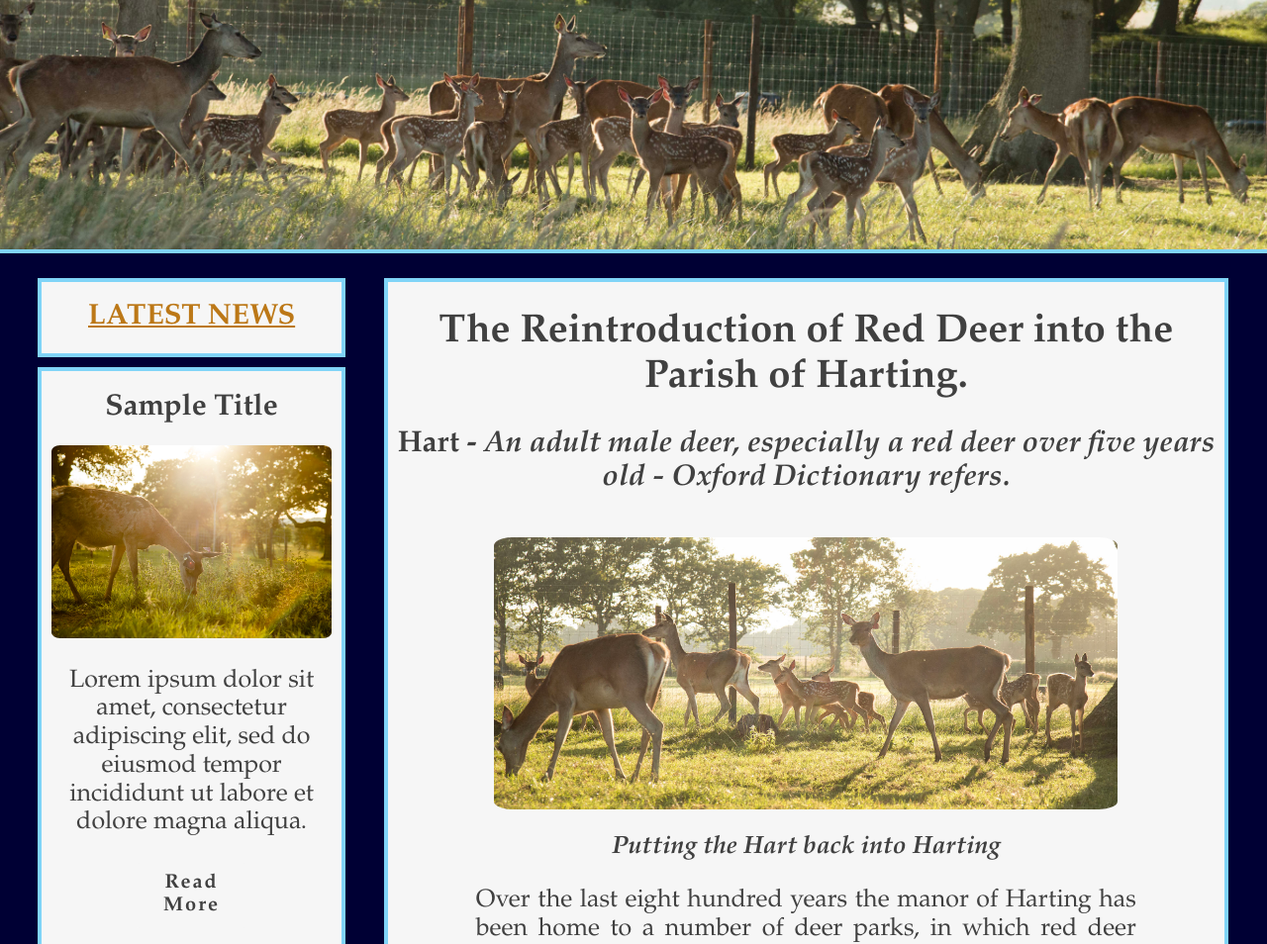
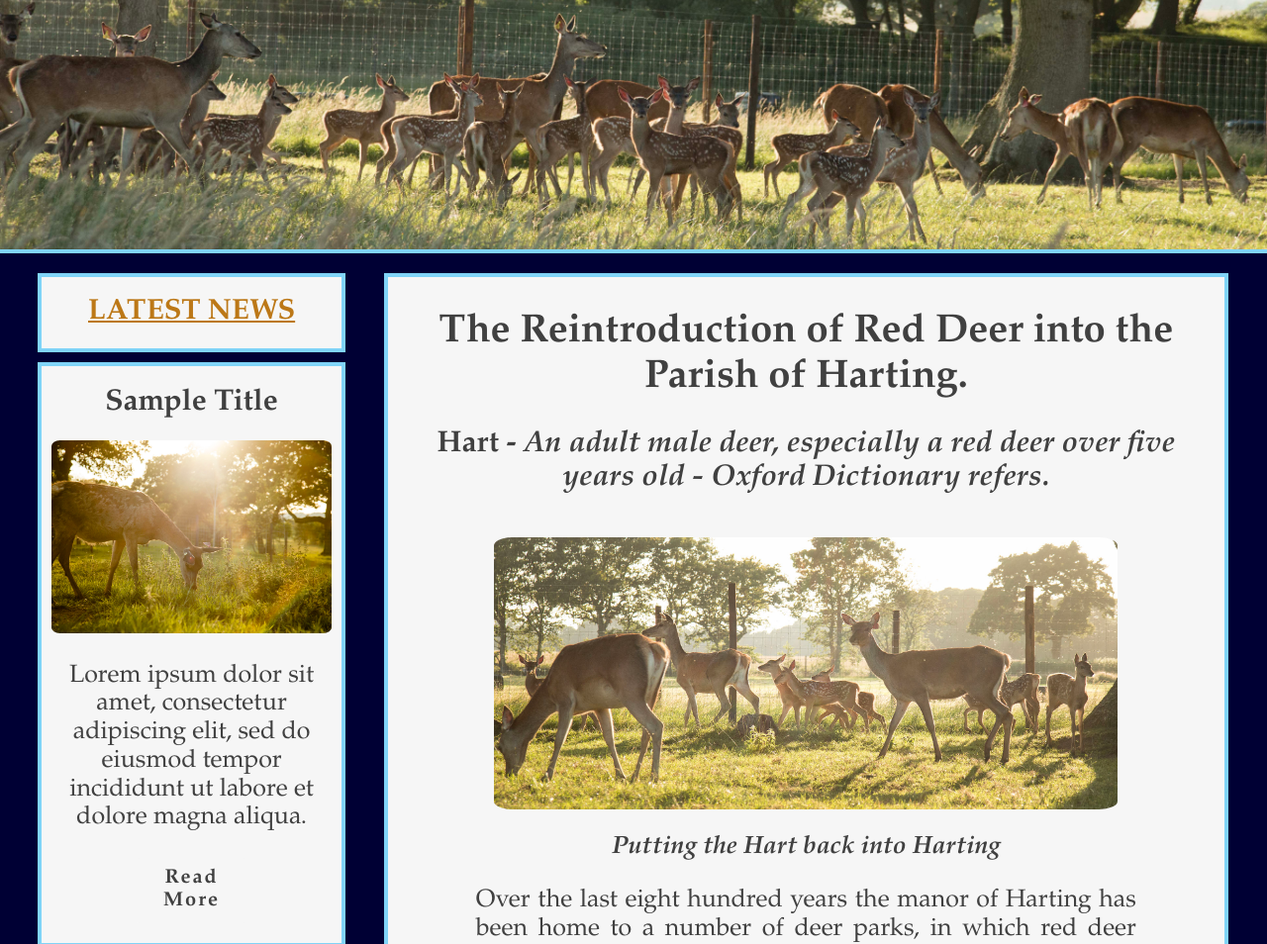
Before and after one commit to DanielNoonan/skyParkFarm, a website: page app/index.html in a window 1280 px wide. Shown: the part 146-1100 px from the top of the page at 99% size. Drawn offline with Linux system fonts and the light colour scheme.

Commit message:
Tidied home page: Integrated title on index.html into main content.

```diff
--- a/app/assets/styles/modules/_news-column.css
+++ b/app/assets/styles/modules/_news-column.css
@@ -8,7 +8,6 @@
         border: 4px solid $spfBlue;
 /*        padding-top: 1px;don't need this if have the border activated*/
 /*        padding-bottom: 1px;don't need this if have the border activated*/
-        margin-top: 5px;
         margin-bottom: 10px;
         font-size: 2rem;
     }
--- a/app/assets/styles/modules/_page-content.css
+++ b/app/assets/styles/modules/_page-content.css
@@ -29,9 +29,7 @@
         background-color: $backGrey;
         &--blue-border {
             @mixin atLarge {
-                border-right: 4px solid $spfBlue;
-                border-bottom: 4px solid $spfBlue;
-                border-left: 4px solid $spfBlue;
+                border: 4px solid $spfBlue;
             }
         }
     }
--- a/app/assets/styles/modules/_page-title.css
+++ b/app/assets/styles/modules/_page-title.css
@@ -17,12 +17,5 @@
         @mixin atLarge {
             padding-top: 1px;
         }
-        &--blue-border {
-            @mixin atLarge {
-                border-top: 4px solid $spfBlue;
-                border-left: 4px solid $spfBlue;
-                border-right: 4px solid $spfBlue;
-            }
-        }
     }
 }
--- a/app/index.html
+++ b/app/index.html
@@ -180,6 +180,7 @@
         <div class="small-12 large-9 page-content">
 
             <!--Main Content Title-->
+            <!--
             <div class="row">
                 <div class="small-11 page-title">
                     <div class="page-title__text-box page-title__text-box--blue-border">
@@ -188,11 +189,20 @@
                     </div>
                 </div>
             </div>
+-->
 
             <div class="row page-content__outer-row">
                 <!--Left Column-->
                 <div class="small-12 large-11">
                     <div class="row page-content__inner-row page-content__inner-row--blue-border">
+                        <div class="row">
+                            <div class="small-11 page-title">
+                                <div class="page-title__text-box">
+                                    <h1>The Reintroduction of Red Deer into the Parish of Harting.</h1>
+                                    <h2 class="page-title__byline">Hart - <em>An adult male deer, especially a red deer over five years old - Oxford Dictionary refers.</em></h2>
+                                </div>
+                            </div>
+                        </div>
                         <div class="small-12 large-11 page-content__content-box">
                             <img srcset="assets/images/deer-group-SMALL.jpg 640w, assets/images/deer-group-MEDIUM.jpg 1200w, assets/images/deer-group-LARGE.jpg 1920w" alt="Red deer in field in Sky Park Farm">
                             <p class="page-content__heading">
@@ -245,7 +255,7 @@
                                 When our deer are not being moved these races are ideal for for people to walk around and view these majestic animals close up. The setting of our red deer in the South Downs National Park is therefore much the same as in previous centuries, with the main difference being that our deer are no longer shot by our guests with bows and arrows or guns, but rather through the lens of a camera.
                             </p>
                         </div>
-<!--
+                        <!--
                         <div class="small-12 large-11 page-content__content-box">
                             <img class="page-content__dom-pic" srcset="assets/images/dom-stroking-deer-SMALL.jpg 640w, assets/images/dom-stroking-deer-MEDIUM 1200w, assets/images/dom-stroking-deer-LARGE.jpg 1920w" alt="Estate Manager Domonic tending to a deer">
                         </div>
@@ -339,7 +349,7 @@
         </div>
 
         <!--Footer Social Media-->
-<!--
+        <!--
         <div class="small-12 medium-3 footer__section">
             <h1 class="footer__title">Social Media</h1>
             <p>
--- a/app/temp/styles/styles.css
+++ b/app/temp/styles/styles.css
@@ -1059,7 +1059,6 @@ label {
         border: 4px solid #80D4F7;
 /*        padding-top: 1px;don't need this if have the border activated*/
 /*        padding-bottom: 1px;don't need this if have the border activated*/
-        margin-top: 5px;
         margin-bottom: 10px;
         font-size: 2rem;
     }
@@ -1155,15 +1154,6 @@ label {
     }
     }
 
-@media (min-width: 1024px) {
-
-.page-title__text-box--blue-border {
-                border-top: 4px solid #80D4F7;
-                border-left: 4px solid #80D4F7;
-                border-right: 4px solid #80D4F7
-        }
-    }
-
 /*Uncomment the .full-page-row mixin styles when the News Column is included. It just gives everything suitable margins from the the edge of the screen*/
 
 .full-page-row {
@@ -1213,9 +1203,7 @@ label {
 @media (min-width: 1024px) {
 
 .page-content__inner-row--blue-border {
-                border-right: 4px solid #80D4F7;
-                border-bottom: 4px solid #80D4F7;
-                border-left: 4px solid #80D4F7
+                border: 4px solid #80D4F7
         }
     }
 
```
